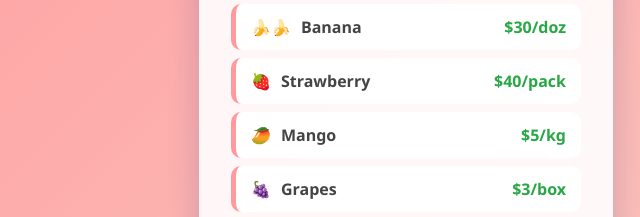
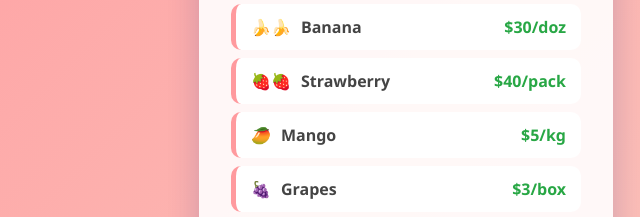
Before and after one commit to Sonalkawale9/jenkins_repo, a plain HTML site: page index.html in a window 1280 px wide. Shown: the part 305-522 px from the top of the page, 234-874 px from the left. Drawn offline with Linux system fonts and the light colour scheme.

Commit message:
Duplicate strawberry emoji in item list
Strawberry added

```diff
--- a/index.html
+++ b/index.html
@@ -96,7 +96,7 @@
                 <span class="price">$30/doz</span>
             </li>
             <li>
-                <span><span class="emoji">🍓</span><span class="item-name">Strawberry</span></span>
+                <span><span class="emoji">🍓🍓</span><span class="item-name">Strawberry</span></span>
                 <span class="price">$40/pack</span>
             </li>
             <li>
```
